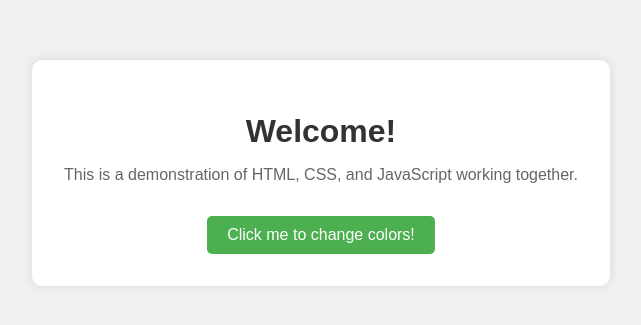
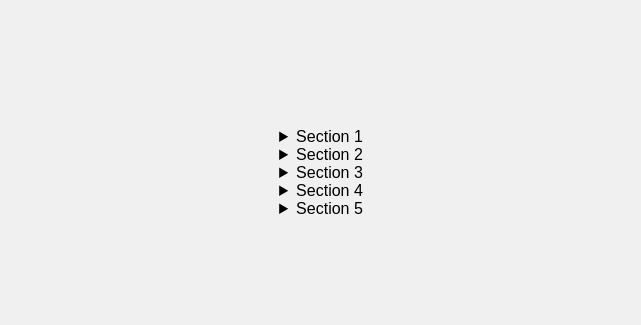
Before and after one commit to aryankush25/PracticeJS, a plain HTML site: page index.html in a window 1280 px wide. Shown: the part 227-552 px from the top of the page, without its empty margins (319-960 px from the left). Drawn offline with Linux system fonts and the light colour scheme.

Commit message:
Replaces color button with accordion component
Transforms simple button-based interface into a multi-section accordion

- Removes color-changing button functionality
- Implements new accordion data structure with 5 sections
- Uses HTML5 details/summary elements for native accordion behavior
- Simplifies CSS by removing unused button and container styles

```diff
--- a/index.html
+++ b/index.html
@@ -7,15 +7,8 @@
     <link rel="stylesheet" href="styles.css" />
   </head>
   <body>
-    <div class="container">
-      <h1>Welcome!</h1>
-      <p>
-        This is a demonstration of HTML, CSS, and JavaScript working together.
-      </p>
-      <button type="button" id="changeColorBtn">
-        Click me to change colors!
-      </button>
-    </div>
+    <div class="container"></div>
+
     <script src="script.js"></script>
   </body>
 </html>
--- a/script.js
+++ b/script.js
@@ -1,19 +1,47 @@
-document.addEventListener("DOMContentLoaded", () => {
-  const button = document.getElementById("changeColorBtn");
-  const body = document.body;
+const accordionList = [
+  {
+    title: "Section 1",
+    content: `Lorem ipsum dolor, sit amet consectetur adipisicing elit. Quis sapiente
+      laborum cupiditate possimus labore, hic temporibus velit dicta earum`,
+  },
+  {
+    title: "Section 2",
+    content: `Lorem ipsum dolor, sit amet consectetur adipisicing elit. Quis sapiente
+    laborum cupiditate possimus labore, hic temporibus velit dicta earum`,
+  },
+  {
+    title: "Section 3",
+    content: `Lorem ipsum dolor, sit amet consectetur adipisicing elit. Quis sapiente
+    laborum cupiditate possimus labore, hic temporibus velit dicta earum`,
+  },
+  {
+    title: "Section 4",
+    content: `Lorem ipsum dolor, sit amet consectetur adipisicing elit. Quis sapiente
+    laborum cupiditate possimus labore, hic temporibus velit dicta earum`,
+  },
+  {
+    title: "Section 5",
+    content: `Lorem ipsum dolor, sit amet consectetur adipisicing elit. Quis sapiente
+    laborum cupiditate possimus labore, hic temporibus velit dicta earum`,
+  },
+];
 
-  const colors = [
-    "#f0f0f0", // default
-    "#ffebee", // light red
-    "#e8f5e9", // light green
-    "#e3f2fd", // light blue
-    "#fff3e0", // light orange
-  ];
+const body = document.querySelector("body");
 
-  let currentColorIndex = 0;
+const div = body.appendChild(document.createElement("div"));
+div.classList.add("accordion");
 
-  button.addEventListener("click", () => {
-    currentColorIndex = (currentColorIndex + 1) % colors.length;
-    body.style.backgroundColor = colors[currentColorIndex];
-  });
+accordionList.forEach((accordionData) => {
+  const accordion = document.createElement("details");
+
+  const title = document.createElement("summary");
+  title.appendChild(document.createTextNode(accordionData.title));
+
+  const content = document.createElement("p");
+  content.appendChild(document.createTextNode(accordionData.content));
+
+  accordion.appendChild(title);
+  accordion.appendChild(content);
+
+  div.appendChild(accordion);
 });
--- a/styles.css
+++ b/styles.css
@@ -9,36 +9,3 @@ body {
   background-color: #f0f0f0;
   transition: background-color 0.3s ease;
 }
-
-.container {
-  text-align: center;
-  padding: 2rem;
-  background-color: white;
-  border-radius: 10px;
-  box-shadow: 0 0 10px rgba(0, 0, 0, 0.1);
-}
-
-h1 {
-  color: #333;
-  margin-bottom: 1rem;
-}
-
-p {
-  color: #666;
-  margin-bottom: 2rem;
-}
-
-button {
-  padding: 10px 20px;
-  font-size: 1rem;
-  background-color: #4caf50;
-  color: white;
-  border: none;
-  border-radius: 5px;
-  cursor: pointer;
-  transition: background-color 0.3s ease;
-}
-
-button:hover {
-  background-color: #45a049;
-}
```
